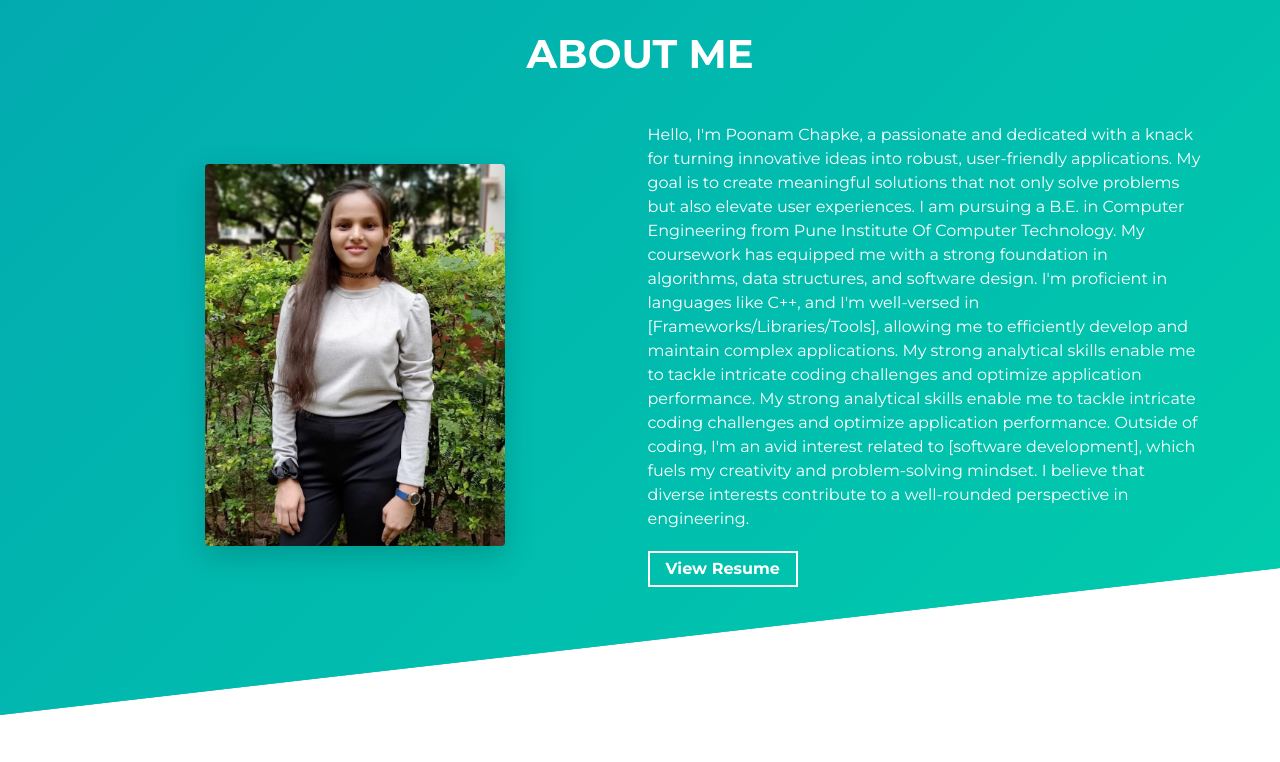
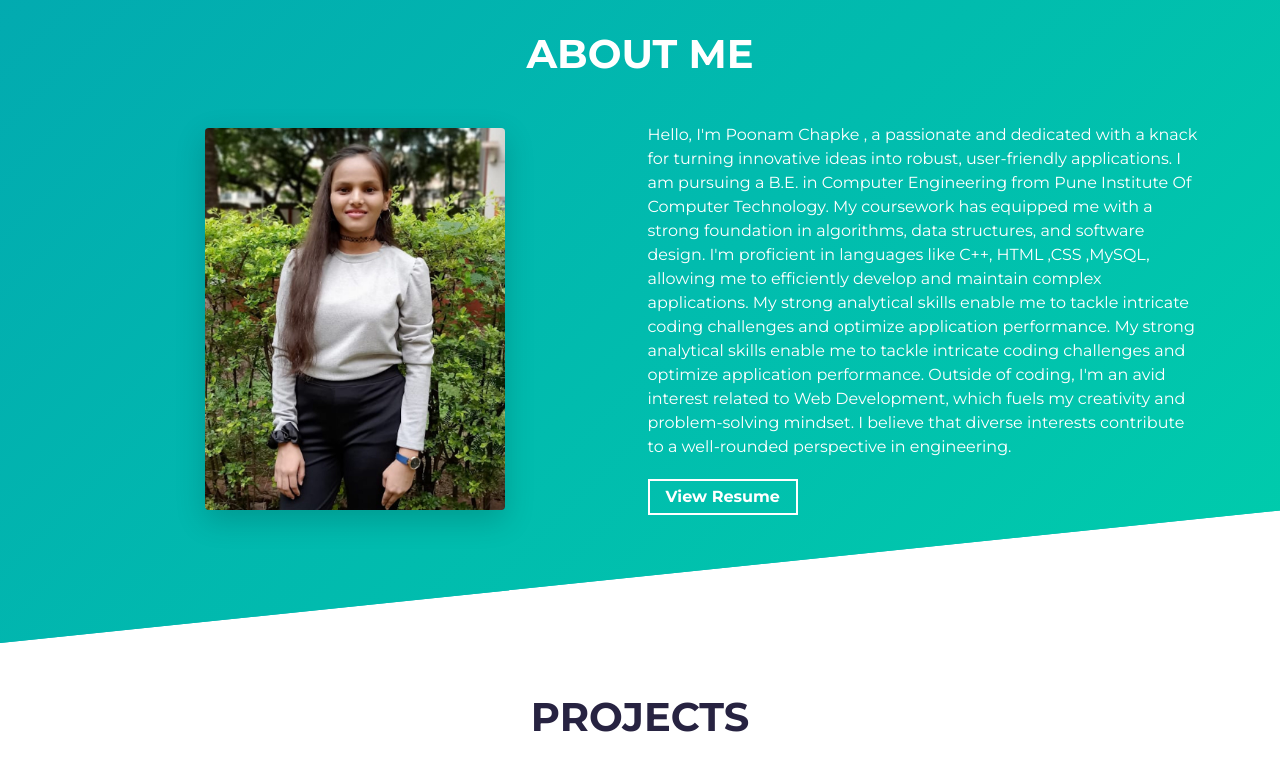
Before and after one commit to poonam-gh/MyPortfolio, a website built with Parcel: page src/index.html in a window 1280 px wide. Shown: the part 820-1582 px from the top of the page. Built offline with nearby package versions, Linux system fonts and the light colour scheme.

Commit message:
Update index.html

```diff
--- a/src/index.html
+++ b/src/index.html
@@ -46,13 +46,7 @@
           <div class="col-md-6 col-sm-12">
             <div class="about-wrapper__info load-hidden">
               <p class="about-wrapper__info-text">
-                Hello, I'm Poonam Chapke, a passionate and dedicated with a knack for turning innovative ideas into robust, user-friendly applications.
-                My goal is to create meaningful solutions that not only solve problems but also elevate user experiences.
-                I am pursuing a B.E. in Computer Engineering from Pune Institute Of Computer Technology. My coursework has equipped me with a strong foundation in algorithms,
-                data structures, and software design. I'm proficient in languages like C++, and I'm well-versed in [Frameworks/Libraries/Tools], allowing me to efficiently develop
-                and maintain complex applications. My strong analytical skills enable me to tackle intricate coding challenges and optimize application performance. My strong analytical
-                skills enable me to tackle intricate coding challenges and optimize application performance. Outside of coding, I'm an avid interest related to [software development], which
-                fuels my creativity and problem-solving mindset. I believe that diverse interests contribute to a well-rounded perspective in engineering.
+                Hello, I'm Poonam Chapke , a passionate and dedicated with a knack for turning innovative ideas into robust, user-friendly applications. I am pursuing a B.E. in Computer Engineering from Pune Institute Of Computer Technology. My coursework has equipped me with a strong foundation in algorithms, data structures, and software design. I'm proficient in languages like C++, HTML ,CSS ,MySQL, allowing me to efficiently develop and maintain complex applications. My strong analytical skills enable me to tackle intricate coding challenges and optimize application performance. My strong analytical skills enable me to tackle intricate coding challenges and optimize application performance. Outside of coding, I'm an avid interest related to Web Development, which fuels my creativity and problem-solving mindset. I believe that diverse interests contribute to a well-rounded perspective in engineering.
               </p>
               <span class="d-flex mt-3">
                 <a rel="noreferrer" target="_blank" class="cta-btn cta-btn--resume" href="assets/my-resume.pdf">View Resume</a>
```
